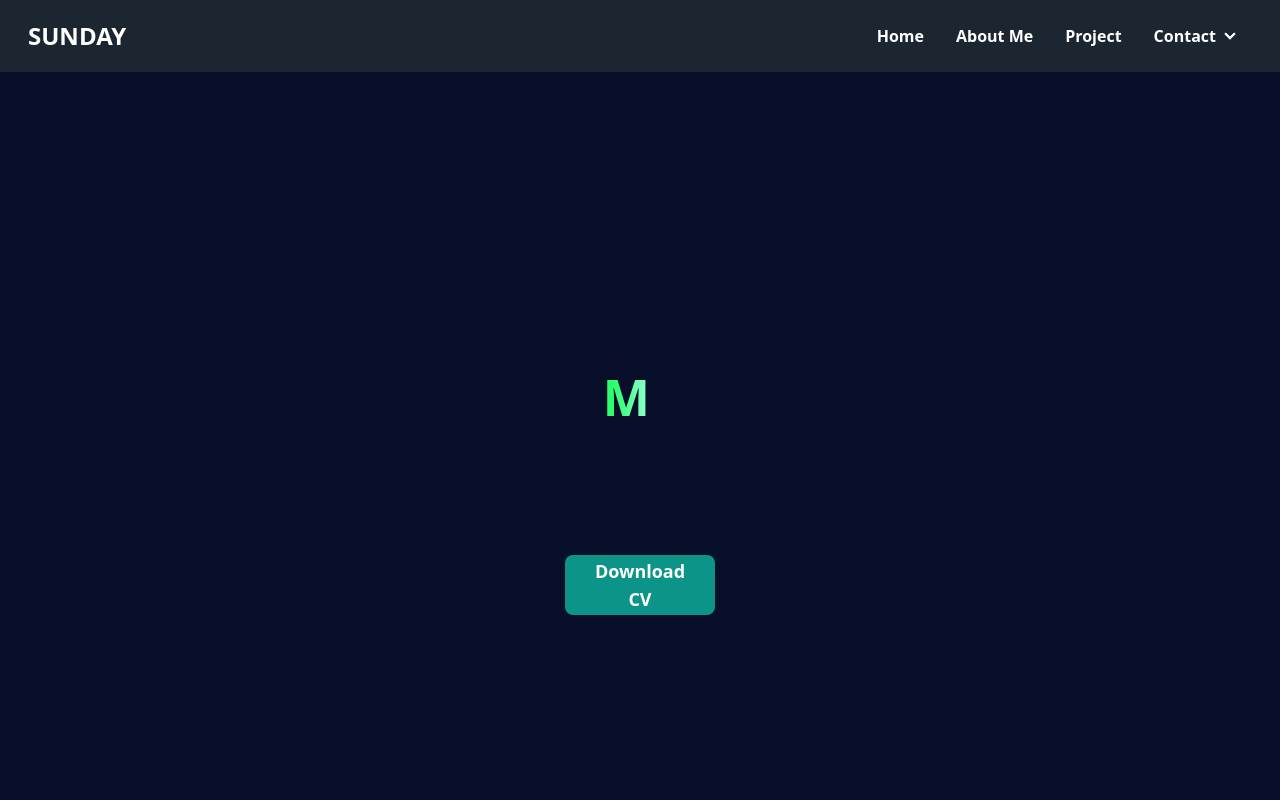
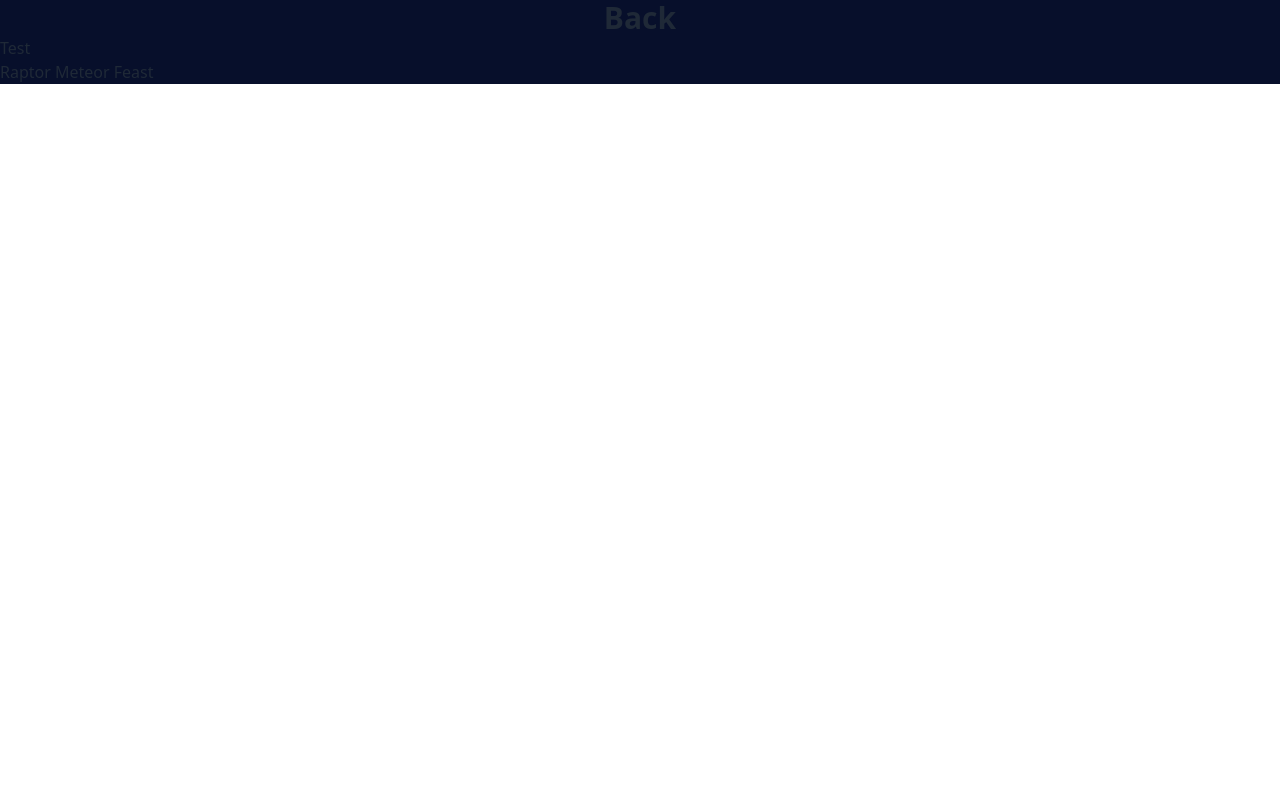
Before and after one commit to SundayNT/NT-Portfolio, a React (Vite) app: page /raptormeteorfeast in a window 1280 px wide. Shown: the top 800 px of the page. Built offline with nearby package versions, Linux system fonts and the light colour scheme.

Commit message:
add link to project page

```diff
--- a/src/App.jsx
+++ b/src/App.jsx
@@ -1,10 +1,5 @@
 import './App.css'
-import NavBar from './components/NavBar'
-import Footer from './components/Footer'
-import MyProject from './components/MyProject'
-import Intro from './components/Intro'
-import AboutMe from './components/AboutMe'
-import SkillAndToolsVer from './components/SkillAndTools/SkillAndToolsVer'
+
 
 
 
@@ -12,12 +7,7 @@ import SkillAndToolsVer from './components/SkillAndTools/SkillAndToolsVer'
 export default function App() {
   return (
     <div>
-    <NavBar />
-    <Intro />
-    <AboutMe />
-    <SkillAndToolsVer />
-    <MyProject />
-    <Footer />
+
     </div>
   )
 }
--- /dev/null
+++ b/src/Home.jsx
@@ -0,0 +1,21 @@
+import './App.css'
+import NavBar from "./components/NavBar"
+import Intro from "./components/Intro"
+import AboutMe from "./components/AboutMe"
+import SkillAndToolsVer from "./components/SkillAndTools/SkillAndToolsVer"
+import MyProject from "./components/MyProject"
+import Footer from "./components/Footer"
+
+
+export default function Home() {
+  return (
+    <div>
+        <NavBar />
+        <Intro />
+        <AboutMe />
+        <SkillAndToolsVer />
+        <MyProject />
+        <Footer />
+    </div>
+  )
+}
--- a/src/components/MyProject.jsx
+++ b/src/components/MyProject.jsx
@@ -1,5 +1,6 @@
 import codeImg1 from "/Image/code-img-1.webp"
 import codeImg2 from "/Image/code-img-2.webp"
+import { Link } from "react-router-dom"
 
 export default function MyProject() {
     return (
@@ -12,9 +13,9 @@ export default function MyProject() {
                 </figure>
                 <div className="card-body">
                     <h2 className="card-title text-white">Project 1</h2>
-                    <p className="text-white">E-commerce project</p>
+                    <p className="text-white">Game E-commerce project</p>
                     <button className="transition transform bg-teal-600 hover:-translate-y-1 hover:bg-teal-700 duration-200 active:bg-teal-800 py-3 px-4 rounded-xl my-3 text-white font-bold ">
-                        <a>Click Me</a>
+                        <Link to="/raptormeteorfeast">Click Me</Link>
                     </button>
                     <div className="card-actions justify-end">
                     <div className="badge badge-outline text-orange-400">HTML</div>
@@ -25,7 +26,7 @@ export default function MyProject() {
                 </div>
             </div>
 
-            <div className="card bg-base-100 w-96 border-sky-200 shadow-[0_0_2px_#fff,inset_0_0_2px_#fff,0_0_5px_#08f,0_0_15px_#08f,0_0_30px_#08f]">
+            {/* <div className="card bg-base-100 w-96 border-sky-200 shadow-[0_0_2px_#fff,inset_0_0_2px_#fff,0_0_5px_#08f,0_0_15px_#08f,0_0_30px_#08f]">
                 <figure>
                     <img
                     src={codeImg2}
@@ -42,7 +43,7 @@ export default function MyProject() {
                     <div className="badge badge-outline text-sky-400">TailwindCSS</div>
                     </div>
                 </div>
-            </div>
+            </div> */}
         </div>
     )
 }
--- a/src/components/NavBar.jsx
+++ b/src/components/NavBar.jsx
@@ -1,3 +1,4 @@
+import { Link } from "react-router-dom";
 
 export default function NavBar() {
     const scrollToTop = () => {
@@ -36,6 +37,7 @@ export default function NavBar() {
             </div>
             <div className="flex-none">
                 <ul className="menu menu-horizontal px-1 text-white text-base mr-5 font-semibold">
+                    {/* <li><Link to="/">Back</Link></li> */}
                     <li><a href="/" onClick={(e) => { e.preventDefault(); scrollToTop(); }}>Home</a></li>
                     <li><a href="/#aboutme" onClick={(e) => { e.preventDefault(); scrollToElement(); }}>About Me</a></li>
                     <li><a href="/#project" onClick={(e) => { e.preventDefault(); scrollToElementProject();}}>Project</a></li>
--- /dev/null
+++ b/src/components/RaptorsMeteorFeast.jsx
@@ -0,0 +1,13 @@
+
+import { Link } from "react-router-dom";
+
+
+export default function RaptorsMeteorFeast() {
+  return (
+    <div id="raptormeteorfeast">
+      <Link to="/" className="text-3xl font-bold flex justify-center">Back</Link>
+      <h1>Test</h1>
+      <h1>Raptor Meteor Feast</h1>
+    </div>
+  )
+}
--- a/src/main.jsx
+++ b/src/main.jsx
@@ -1,11 +1,27 @@
 import { StrictMode } from 'react'
 import { createRoot } from 'react-dom/client'
 import './index.css'
-import App from './App.jsx'
+import { createBrowserRouter, RouterProvider } from 'react-router-dom'
+import Home from './Home.jsx'
+import RaptorsMeteorFeast from './components/RaptorsMeteorFeast.jsx'
+
+
+
+const router = createBrowserRouter([
+  {
+    path: "/",
+    element: <Home />
+  },
+  {
+    path: "/raptormeteorfeast",
+    element: <RaptorsMeteorFeast />
+  }
+])
+
 
 
 createRoot(document.getElementById('root')).render(
   <StrictMode>
-    <App />
+    <RouterProvider router={router} />
   </StrictMode>,
 )
```
